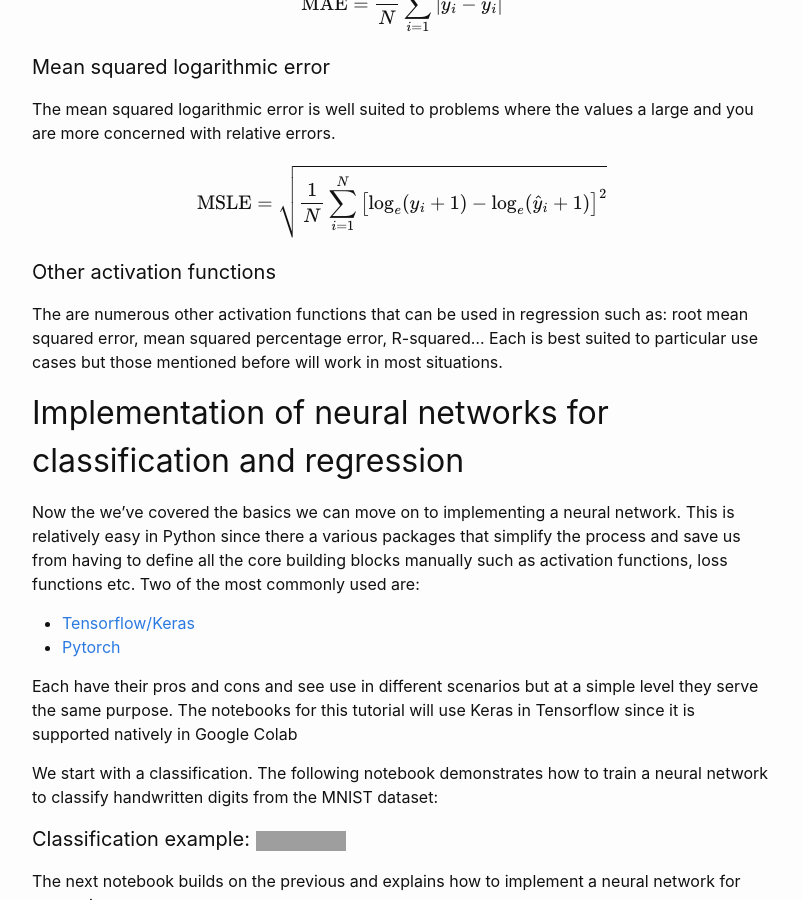
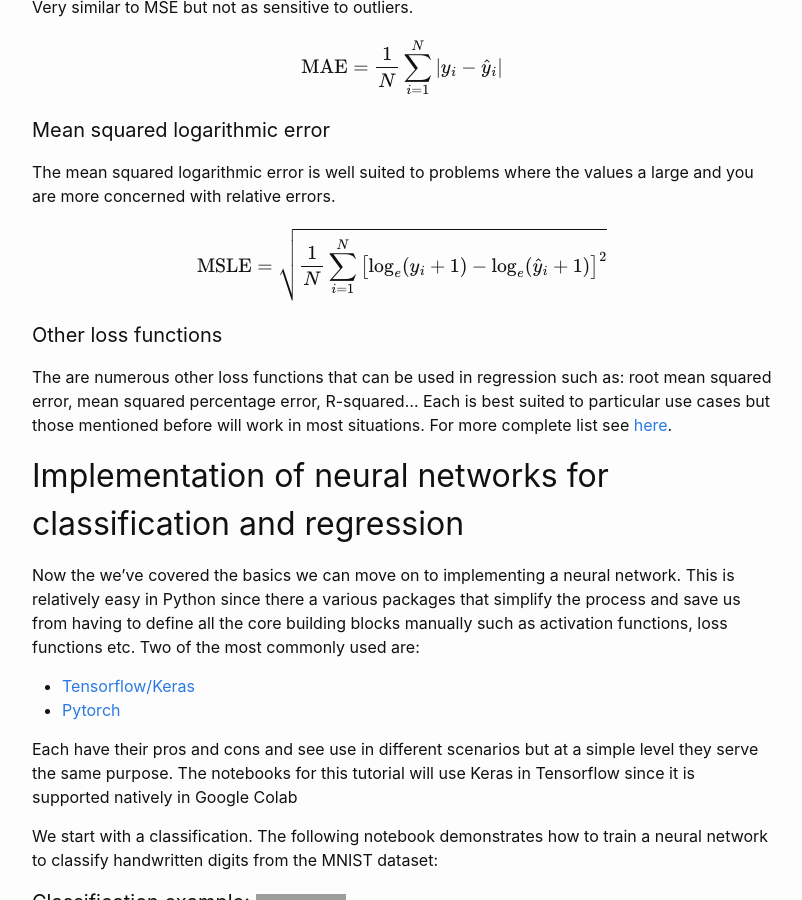
Before and after one commit to mj-will/intro2ml, a Jekyll site: the page built from docs/_topics/t0_classification_regression.md, in a window 1280 px wide and 900 px high, scrolled down 5702 px. Shown: the whole window, without its empty margins (238-1040 px from the left). Built offline with Jekyll 4.4.1, drawn with Linux system fonts in a browser that asks for light colours; formulas are drawn with MathJax 3; some of the changed text lies outside the part shown; grey boxes are pictures that could not be loaded.

Commit message:
Add links

```diff
--- a/docs/_topics/t0_classification_regression.md
+++ b/docs/_topics/t0_classification_regression.md
@@ -35,7 +35,7 @@
 
 <div style="text-align:center"><img src="{{ site.baseurl }}/assets/relu.svg" /></div>
 
-Other common activations functions include TanH, Exponential Linear Unit (ELU) and Leaky ReLU.
+Other common activations functions include TanH, Exponential Linear Unit (ELU) and Leaky ReLU. See [here](https://ml-cheatsheet.readthedocs.io/en/latest/activation_functions.html) for more information.
 
 
 
@@ -74,6 +74,8 @@
 **Backpropogation** is an algorithm that calculates the gradient of the loss function with respect to the neural network's weights. It uses the chain rule and proceeds backwards through the network from the output through all of the layers. The gradients can the be used to change the parameters and try to minimise (or maximise) the loss function.
 
 This minimisation is then acheived using a **gradient descent algorithm**, such as stochastic graident descent, that explores the parameter space described by the networks weights. This is done in steps where the some data $\mathbf{x}$ is propogated through the network in a **forward pass** and the output $\mathbf{y}$, with the change in the loss function, used to update the weights.
+
+For a more indepth explanation see [here](https://ml-cheatsheet.readthedocs.io/en/latest/backpropagation.html).
 
 Up until this point most of statements about neural networks have been problem agnostic but now we will focus on the specifics of two common types of problems: classification and regression.
 
@@ -143,9 +145,9 @@
 
 $$\text{MSLE} = \sqrt{\frac{1}{N} \sum_{i=1}^{N} \left[\log_{e}(y_{i}+1) - \log_{e}(\hat{y}_{i}+1)\right]^{2}}$$
 
-#### Other activation functions
+#### Other loss functions
 
-The are numerous other activation functions that can be used in regression such as: root mean squared error, mean squared percentage error, R-squared... Each is best suited to particular use cases but those mentioned before will work in most situations.
+The are numerous other loss functions that can be used in regression such as: root mean squared error, mean squared percentage error, R-squared... Each is best suited to particular use cases but those mentioned before will work in most situations. For more complete list see [here](https://ml-cheatsheet.readthedocs.io/en/latest/loss_functions.html).
 
 
 ## Implementation of neural networks for classification and regression
```
